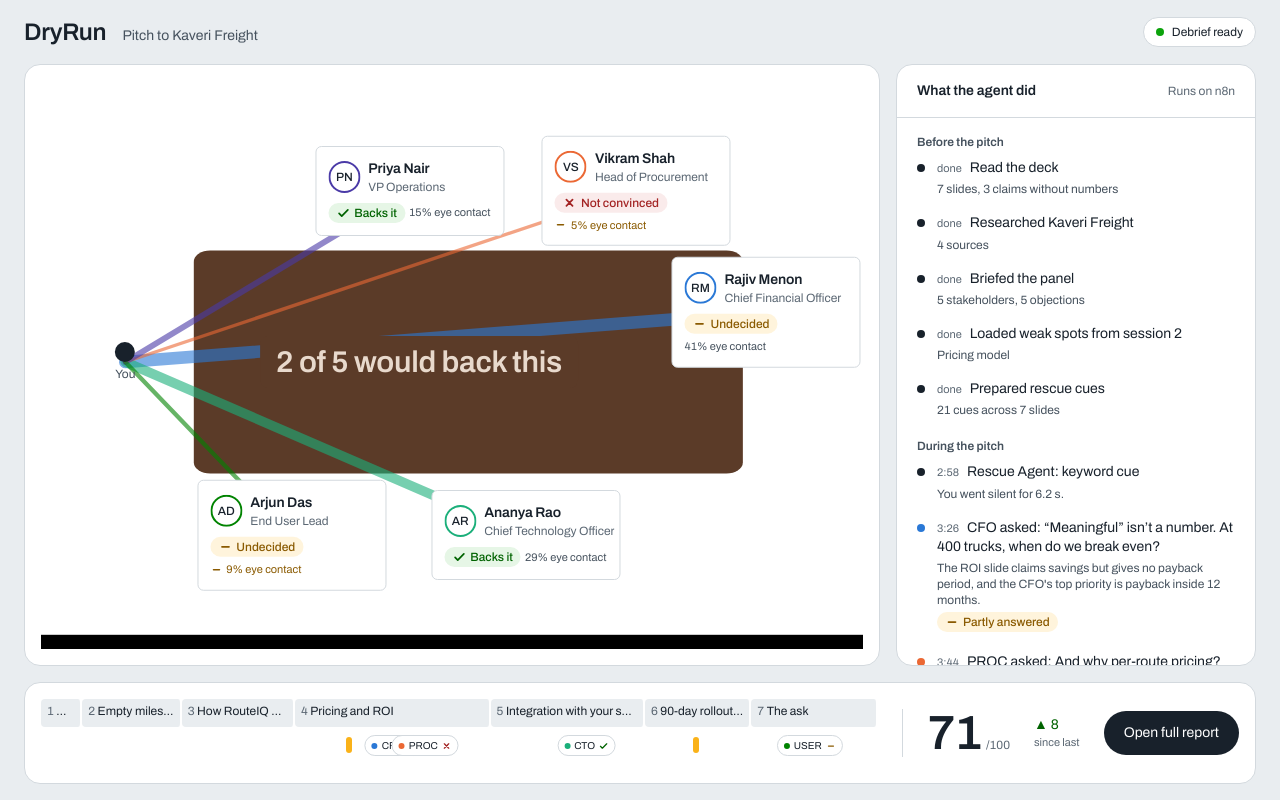
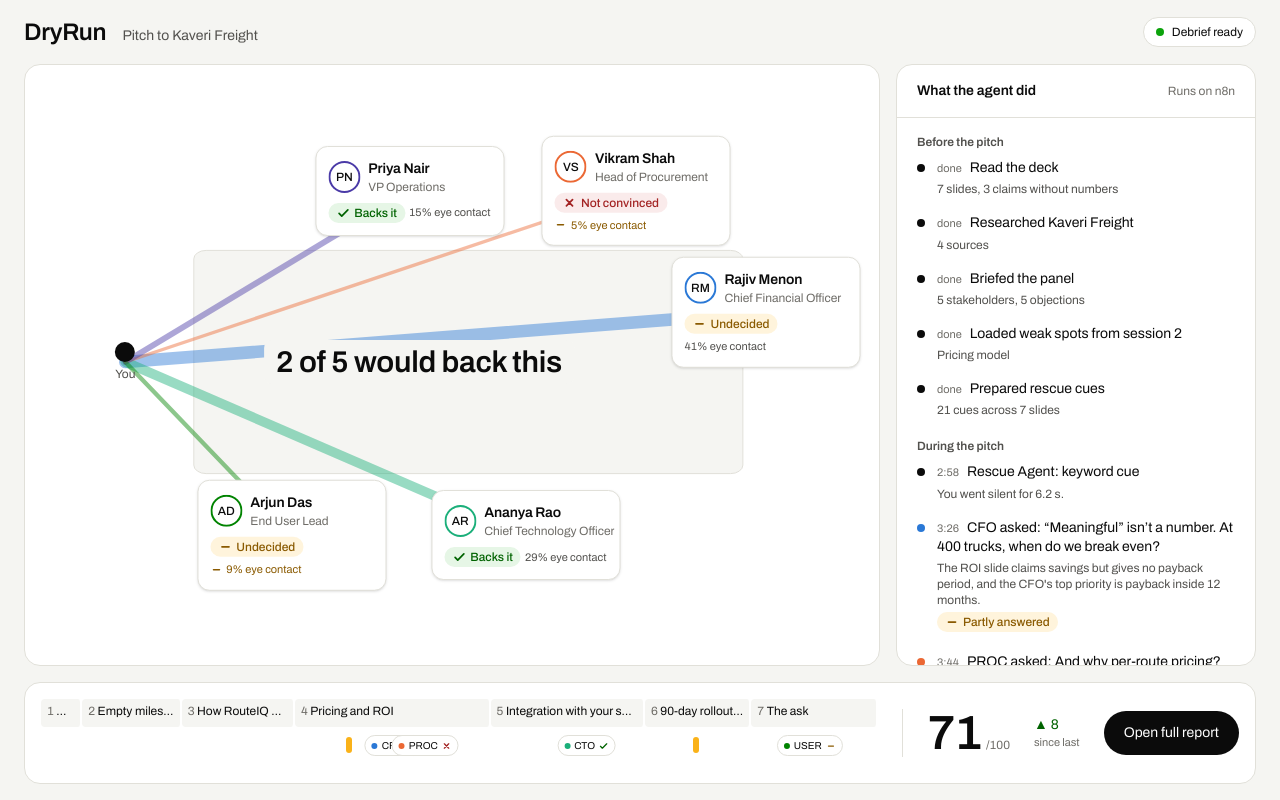
Before and after one commit to aryankalra404/HackSprint, a Next.js app in the folder web/: page /s/demo in a window 1280 px wide. Built offline with nearby package versions, Linux system fonts and the light colour scheme.

Commit message:
revert boardroom colours and table styling, keep archivo and plain labels

```diff
--- a/web/src/app/globals.css
+++ b/web/src/app/globals.css
@@ -1,19 +1,16 @@
 @import "tailwindcss";
 
-/* DryRun visual system, taken from the VR boardroom: daylight through glass, slate, a walnut table.
-   One typeface (Archivo); its wide cut is for names, numbers and headings, like boardroom signage.
-   Light only: it projects best on a hall screen. */
+/* DryRun visual system: a briefing file. Paper, ink, one signal colour.
+   One typeface (Archivo); its wide cut is for names, numbers and headings.
+   Light only for now: it projects best on a hall screen. */
 @theme {
-  --color-paper: #e9edf0;
+  --color-paper: #f5f5f2;
   --color-surface: #ffffff;
-  --color-ink: #18212b;
-  --color-ink-2: #46525e;
-  --color-muted: #5c6874;
-  --color-line: #d3d9de;
-  --color-axis: #aeb7bf;
-  --color-walnut: #5b3b28;
-  --color-walnut-light: #e8d9cc;
-  --color-glass: #c4dbe8;
+  --color-ink: #0b0b0b;
+  --color-ink-2: #52514e;
+  --color-muted: #6f6d68;
+  --color-line: #e1e0d9;
+  --color-axis: #c3c2b7;
 
   /* Status: always shown with an icon and a label, never colour alone */
   --color-good: #0ca30c;
--- a/web/src/components/dashboard/RoomBoard.tsx
+++ b/web/src/components/dashboard/RoomBoard.tsx
@@ -30,11 +30,11 @@ export function RoomBoard({ session, onOpen }: Props) {
           y={top(TABLE.xMin)}
           width={left(TABLE.zMax) - left(TABLE.zMin)}
           height={top(TABLE.xMax) - top(TABLE.xMin)}
-          rx={2}
-          fill="var(--color-walnut)"
+          rx={1.5}
+          fill="var(--color-paper)"
+          stroke="var(--color-line)"
+          vectorEffect="non-scaling-stroke"
         />
-        {/* Window wall along the far side */}
-        <rect x={0} y={97.5} width={100} height={2.5} fill="var(--color-glass)" />
         {bundle.personas.map((p) => {
           const s = share(p.id);
           if (s == null) return null;
@@ -46,7 +46,7 @@ export function RoomBoard({ session, onOpen }: Props) {
               x2={left(SEATS[p.id].z)}
               y2={top(SEATS[p.id].x)}
               stroke={PERSONA_STYLE[p.id].color}
-              strokeOpacity={0.6}
+              strokeOpacity={0.45}
               strokeWidth={2 + s * 26}
               strokeLinecap="round"
               vectorEffect="non-scaling-stroke"
@@ -61,13 +61,11 @@ export function RoomBoard({ session, onOpen }: Props) {
         style={{ left: `${(left(TABLE.zMin) + left(TABLE.zMax)) / 2 - 6}%`, top: `${(top(TABLE.xMin) + top(TABLE.xMax)) / 2}%` }}
       >
         {debrief ? (
-          <p className="rounded-lg bg-walnut px-4 py-2 font-display text-2xl text-walnut-light xl:text-3xl">
-            {backing} of {debrief.stakeholders.length} would back this
-          </p>
+          <p className="rounded-lg bg-paper px-3 py-1 font-display text-2xl xl:text-3xl">{backing} of {debrief.stakeholders.length} would back this</p>
         ) : (
-          <p className="flex flex-col items-center gap-1 text-sm text-walnut-light">
+          <p className="text-xs text-muted">
             Join in the headset with
-            <span className="font-display text-5xl tracking-[0.2em] text-surface xl:text-6xl">{bundle.join_code}</span>
+            <span className="block font-display text-3xl tracking-[0.3em] text-ink xl:text-4xl">{bundle.join_code}</span>
           </p>
         )}
       </div>
@@ -88,7 +86,7 @@ export function RoomBoard({ session, onOpen }: Props) {
             key={p.id}
             type="button"
             onClick={() => onOpen(p.id)}
-            className="absolute flex w-[23%] max-w-60 -translate-x-1/2 -translate-y-1/2 flex-col gap-2 rounded-md border border-line bg-surface p-3 text-left hover:border-ink"
+            className="absolute flex w-[23%] max-w-60 -translate-x-1/2 -translate-y-1/2 flex-col gap-2 rounded-xl border border-line bg-surface p-3 text-left shadow-sm hover:border-ink"
             style={{ left: `${left(SEATS[p.id].z)}%`, top: `${top(SEATS[p.id].x)}%` }}
           >
             <span className="flex items-center gap-2">
```
Also changed, not shown: 1 other file (tests, documents, lock files or other folders).
